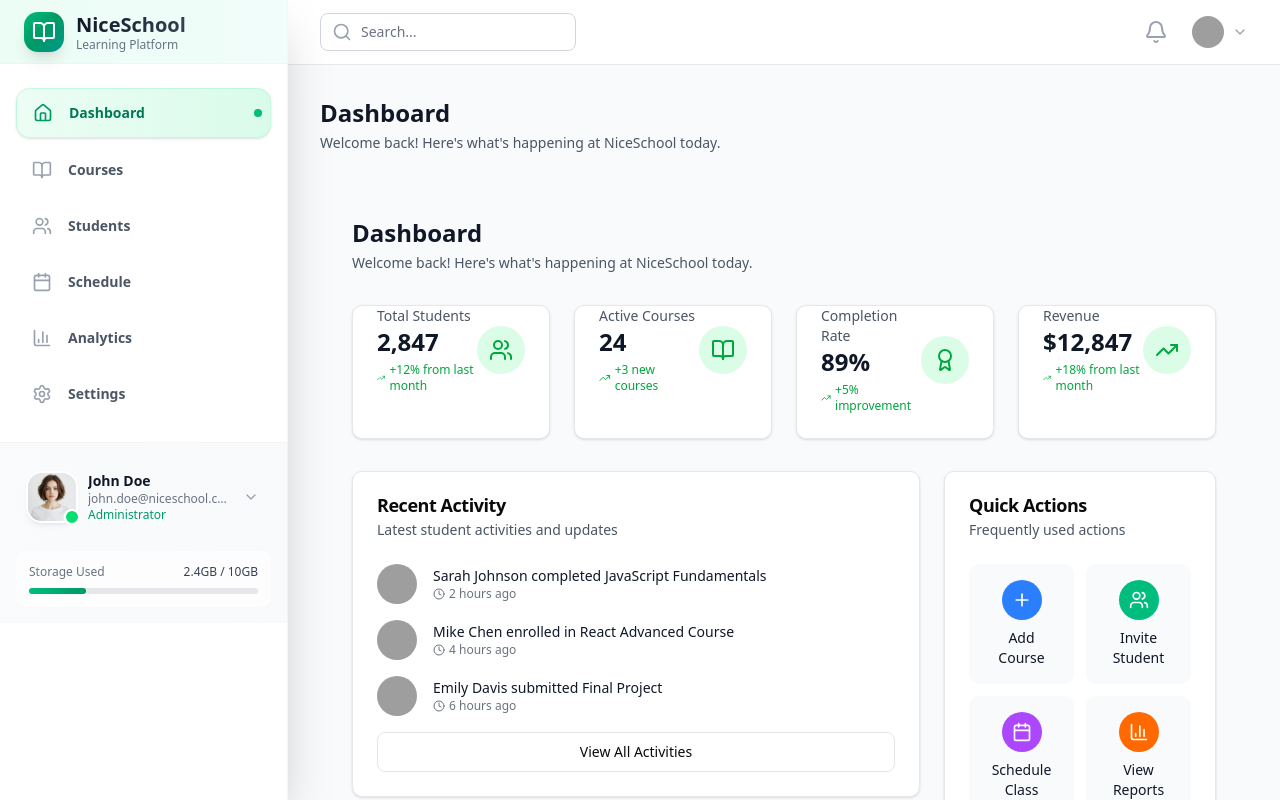
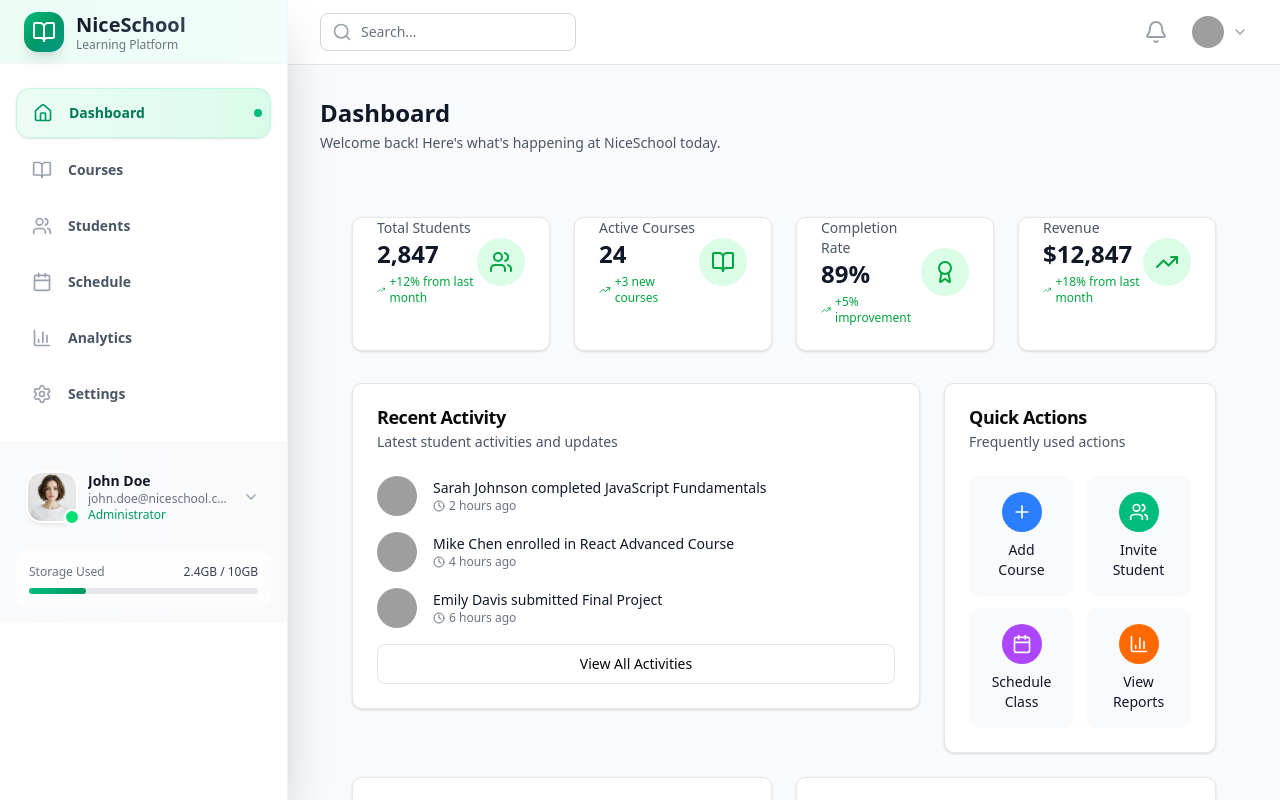
Before and after one commit to eric2003tu/niceSchool-fe, a Next.js app: page /dashboard in a window 1280 px wide. Built offline with nearby package versions, Linux system fonts and the light colour scheme; grey boxes are pictures that could not be loaded.

Commit message:
Dashboard added now

```diff
--- /dev/null
+++ b/src/app/dashboard/DashboardContent.tsx
@@ -0,0 +1,43 @@
+"use client";
+
+import { CoursesPage } from "@/components/dashboard/courses";
+import { StudentsPage } from "@/components/dashboard/students";
+import { SchedulePage } from "@/components/dashboard/schedule";
+import { AnalyticsPage } from "@/components/dashboard/analytics";
+import { SettingsPage } from "@/components/dashboard/settings";
+import DashboardPage from "@/components/dashboard/DashboardPage";
+
+interface DashboardContentProps {
+  activeView: string;
+}
+
+export default function DashboardContent({ activeView }: DashboardContentProps) {
+  return (
+    <main className="flex-1 overflow-x-hidden overflow-y-auto bg-gray-50">
+      <div className="max-w-7xl mx-auto px-4 sm:px-6 lg:px-8 py-8">
+        {/* Page header */}
+        <div className="mb-8">
+          <h1 className="text-2xl font-bold text-gray-900">
+            {activeView === 'dashboard' ? 'Dashboard' :
+             activeView === 'courses' ? 'Courses' :
+             activeView === 'students' ? 'Students' :
+             activeView === 'schedule' ? 'Schedule' :
+             activeView === 'analytics' ? 'Analytics' : 'Settings'}
+          </h1>
+          <p className="mt-1 text-sm text-gray-600">
+            {activeView === 'dashboard' ? 'Welcome back! Here\'s what\'s happening at NiceSchool today.' :
+             `Manage ${activeView} and related activities`}
+          </p>
+        </div>
+
+        {/* Main content area */}
+        {activeView === 'dashboard' && <DashboardPage />}
+        {activeView === 'courses' && <CoursesPage />}
+        {activeView === 'students' && <StudentsPage />}
+        {activeView === 'schedule' && <SchedulePage />}
+        {activeView === 'analytics' && <AnalyticsPage />}
+        {activeView === 'settings' && <SettingsPage />}
+      </div>
+    </main>
+  );
+}
--- a/src/app/dashboard/layout.tsx
+++ b/src/app/dashboard/layout.tsx
@@ -3,12 +3,9 @@
 import { useState } from "react";
 import { Sidebar } from "@/components/dashboard/sidebar";
 import { Header } from "@/components/dashboard/header";
+import DashboardContent from "@/app/dashboard/DashboardContent"
 
-export default function DashboardLayout({
-  children,
-}: {
-  children: React.ReactNode
-}) {
+export default function DashboardLayout() {
   const [sidebarOpen, setSidebarOpen] = useState(false);
   const [activeView, setActiveView] = useState('dashboard');
 
@@ -22,9 +19,7 @@ export default function DashboardLayout({
       />
       <div className="flex-1 flex flex-col overflow-hidden">
         <Header sidebarOpen={sidebarOpen} setSidebarOpen={setSidebarOpen} />
-        <main className="flex-1 overflow-x-hidden overflow-y-auto">
-          {children}
-        </main>
+        <DashboardContent activeView={activeView} />
       </div>
     </div>
   );
--- a/src/app/dashboard/page.tsx
+++ b/src/app/dashboard/page.tsx
@@ -1,65 +1,12 @@
-"use client";
+import React from 'react'
+import DashboardContent from '@/app/dashboard/DashboardContent'
 
-import { useState } from "react";
-import { CoursesPage } from "@/components/dashboard/courses";
-import { StudentsPage } from "@/components/dashboard/students";
-import { SchedulePage } from "@/components/dashboard/schedule";
-import { AnalyticsPage } from "@/components/dashboard/analytics";
-import { SettingsPage } from "@/components/dashboard/settings";
-import DashboardPage from "@/components/dashboard/DashboardPage";
+const page = () => {
+  return (
+    <div>
+      dashboard
+    </div>
+  )
+}
 
-type ActiveView =
-  | 'dashboard'
-  | 'courses'
-  | 'students'
-  | 'schedule'
-  | 'analytics'
-  | 'settings';
-
-export default function page() {
-  const [activeView, setActiveView] = useState<ActiveView>('dashboard');
-
-  const renderContent = () => {
-    switch (activeView) {
-      case 'dashboard':
-        return (
-            <DashboardPage/>
-        );
-      case 'courses':
-        return <CoursesPage />;
-      case 'students':
-        return <StudentsPage />;
-      case 'schedule':
-        return <SchedulePage />;
-      case 'analytics':
-        return <AnalyticsPage />;
-      case 'settings':
-        return <SettingsPage />;
-      default:
-        return null;
-    }
-  };
-
-  return (
-    <main className="flex-1 overflow-x-hidden overflow-y-auto bg-gray-50">
-      <div className="max-w-7xl mx-auto px-4 sm:px-6 lg:px-8 py-8">
-        {/* Page header */}
-        <div className="mb-8">
-          <h1 className="text-2xl font-bold text-gray-900">
-            {activeView === 'dashboard' ? 'Dashboard' :
-             activeView === 'courses' ? 'Courses' :
-             activeView === 'students' ? 'Students' :
-             activeView === 'schedule' ? 'Schedule' :
-             activeView === 'analytics' ? 'Analytics' : 'Settings'}
-          </h1>
-          <p className="mt-1 text-sm text-gray-600">
-            {activeView === 'dashboard' ? 'Welcome back! Here\'s what\'s happening at NiceSchool today.' :
-             `Manage ${activeView} and related activities`}
-          </p>
-        </div>
-
-        {renderContent()}
-      </div>
-    </main>
-  );
-}
+export default page
--- a/src/components/dashboard/DashboardPage.tsx
+++ b/src/components/dashboard/DashboardPage.tsx
@@ -9,12 +9,12 @@ export default function DashboardPage() {
     <main className="flex-1 w-full h-full overflow-x-hidden overflow-y-auto bg-gray-50">
       <div className="w-full mx-auto px-4 sm:px-6 lg:px-8 py-8">
         {/* Page header */}
-        <div className="mb-8">
+        {/* <div className="mb-8">
           <h1 className="text-2xl font-bold text-gray-900">Dashboard</h1>
           <p className="mt-1 text-sm text-gray-600">
             Welcome back! Here's what's happening at NiceSchool today.
           </p>
-        </div>
+        </div> */}
 
         {/* Stats grid */}
         <div className="grid grid-cols-1 md:grid-cols-2 lg:grid-cols-4 gap-6 mb-8">
--- a/src/components/dashboard/analytics.tsx
+++ b/src/components/dashboard/analytics.tsx
@@ -9,10 +9,10 @@ export const AnalyticsPage = () => {
   return (
     <main className="flex-1 w-full h-full overflow-x-hidden overflow-y-auto bg-gray-50">
       <div className="w-full mx-auto px-4 sm:px-6 lg:px-8 py-8">
-        <div className="mb-8">
+        {/* <div className="mb-8">
           <h1 className="text-2xl font-bold text-gray-900">Analytics</h1>
           <p className="mt-1 text-sm text-gray-600">Performance metrics and insights</p>
-        </div>
+        </div> */}
 
         {/* Stats Grid */}
         <div className="grid grid-cols-1 md:grid-cols-2 lg:grid-cols-4 gap-6 mb-8">
--- a/src/components/dashboard/courses.tsx
+++ b/src/components/dashboard/courses.tsx
@@ -27,10 +27,10 @@ export const CoursesPage = () => {
     <main className="flex-1 w-full h-full overflow-x-hidden overflow-y-auto bg-gray-50">
       <div className="w-full mx-auto px-4 sm:px-6 lg:px-8 py-8">
         <div className="flex justify-between items-center mb-8">
-          <div>
+          {/* <div>
             <h1 className="text-2xl font-bold text-gray-900">Courses</h1>
             <p className="mt-1 text-sm text-gray-600">Manage and monitor all courses</p>
-          </div>
+          </div> */}
           <Button className="flex items-center gap-2">
             <Plus className="w-4 h-4" />
             Add Course
--- a/src/components/dashboard/schedule.tsx
+++ b/src/components/dashboard/schedule.tsx
@@ -25,10 +25,10 @@ export const SchedulePage = () => {
     <main className="flex-1 w-full h-full overflow-x-hidden overflow-y-auto bg-gray-50">
       <div className="w-full mx-auto px-4 sm:px-6 lg:px-8 py-8">
         <div className="flex justify-between items-center mb-8">
-          <div>
+          {/* <div>
             <h1 className="text-2xl font-bold text-gray-900">Schedule</h1>
             <p className="mt-1 text-sm text-gray-600">Manage classes and events</p>
-          </div>
+          </div> */}
           <Button className="flex items-center gap-2">
             <Plus className="w-4 h-4" />
             Add Event
--- a/src/components/dashboard/settings.tsx
+++ b/src/components/dashboard/settings.tsx
@@ -8,10 +8,10 @@ export const SettingsPage = () => {
   return (
     <main className="flex-1 w-full h-full overflow-x-hidden overflow-y-auto bg-gray-50">
       <div className="w-full mx-auto px-4 sm:px-6 lg:px-8 py-8">
-        <div className="mb-8">
+        {/* <div className="mb-8">
           <h1 className="text-2xl font-bold text-gray-900">Settings</h1>
           <p className="mt-1 text-sm text-gray-600">Manage your account and preferences</p>
-        </div>
+        </div> */}
 
         <div className="grid grid-cols-1 lg:grid-cols-3 gap-6">
           {/* Profile Settings */}
--- a/src/components/dashboard/students.tsx
+++ b/src/components/dashboard/students.tsx
@@ -27,10 +27,10 @@ export const StudentsPage = () => {
     <main className="flex-1 w-full h-full overflow-x-hidden overflow-y-auto bg-gray-50">
       <div className="w-full mx-auto px-4 sm:px-6 lg:px-8 py-8">
         <div className="flex justify-between items-center mb-8">
-          <div>
+          {/* <div>
             <h1 className="text-2xl font-bold text-gray-900">Students</h1>
             <p className="mt-1 text-sm text-gray-600">Manage student information and progress</p>
-          </div>
+          </div> */}
           <Button className="flex items-center gap-2">
             <Plus className="w-4 h-4" />
             Add Student
```
